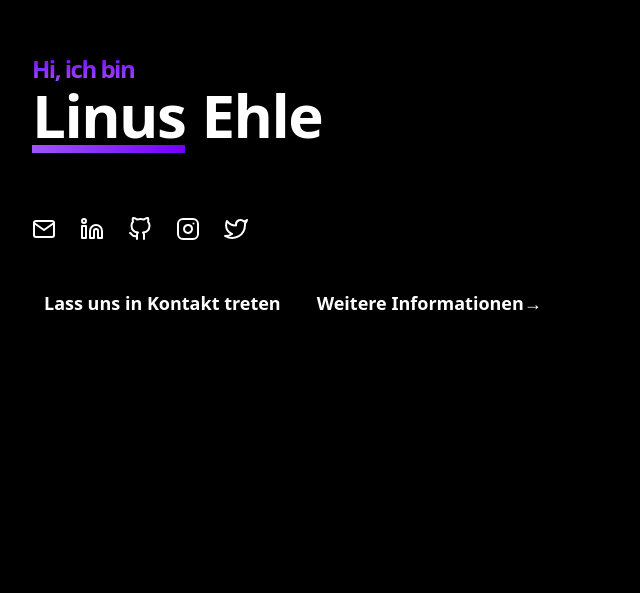
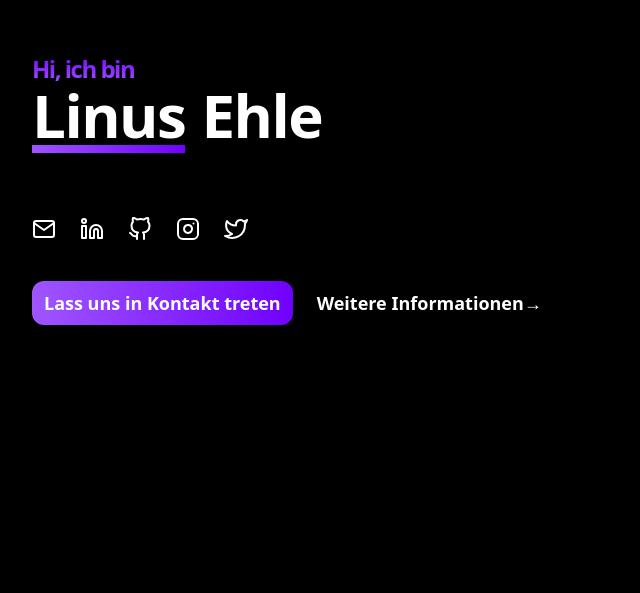
Before and after one commit to linusehle/linusehle-portfolio, a React (Vite) app: page / in a window 1280 px wide. Shown: the part 207-800 px from the top of the page, without its empty margins (0-640 px from the left). Built offline with nearby package versions, Linux system fonts and the light colour scheme.

Commit message:
feat: added social media icons and changed border-radius of btn

```diff
--- a/src/components/Header/header.scss
+++ b/src/components/Header/header.scss
@@ -125,3 +125,7 @@ $grey: #313131;
   border-right: 0;
   border-top: 0;
 }
+
+.btn-header {
+  background-image: linear-gradient(90deg, #9f55ff, #7000ff);
+}
```
